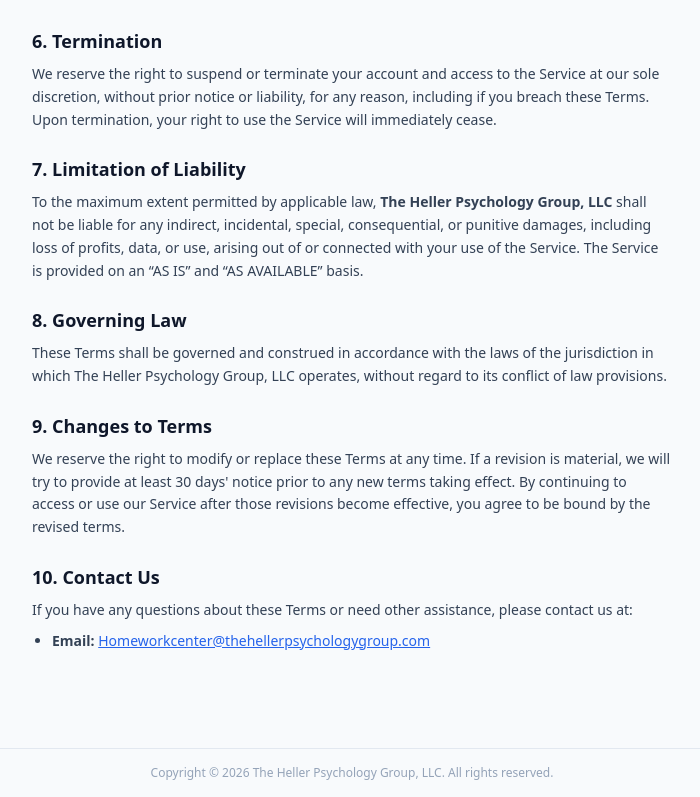
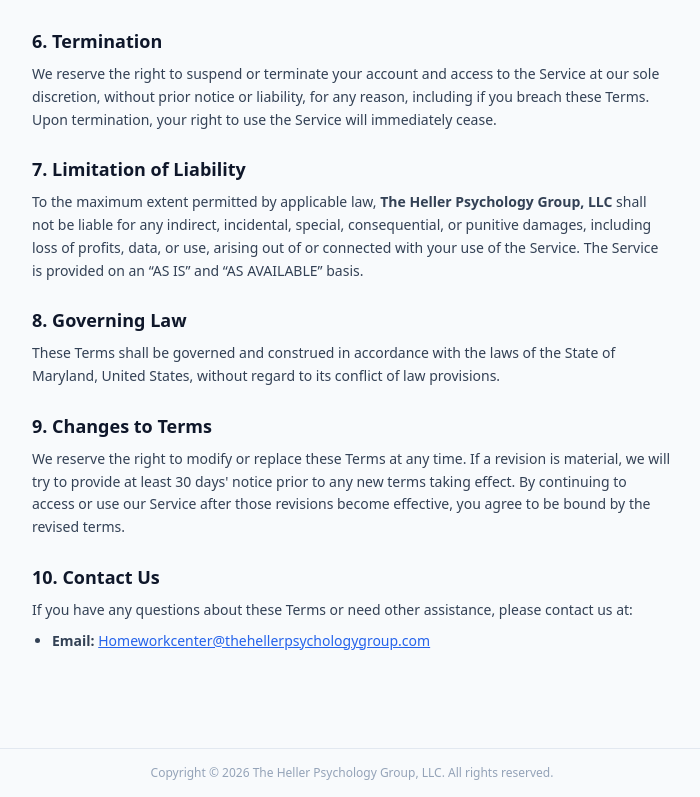
Before and after one commit to CareyH554400/homework-hero, a Next.js app: page /terms in a window 1280 px wide. Shown: the part 1356-2153 px from the top of the page, without its empty margins (288-988 px from the left). Built offline with nearby package versions, Linux system fonts and the light colour scheme; no server answers.

Commit message:
Update governing law to Maryland

```diff
--- a/app/terms/page.tsx
+++ b/app/terms/page.tsx
@@ -121,9 +121,8 @@
         <section>
           <h2 className="text-lg font-semibold text-slate-900 mb-2">8. Governing Law</h2>
           <p>
-            These Terms shall be governed and construed in accordance with the laws of the jurisdiction
-            in which The Heller Psychology Group, LLC operates, without regard to its conflict of law
-            provisions.
+            These Terms shall be governed and construed in accordance with the laws of the State of
+            Maryland, United States, without regard to its conflict of law provisions.
           </p>
         </section>
 
```
